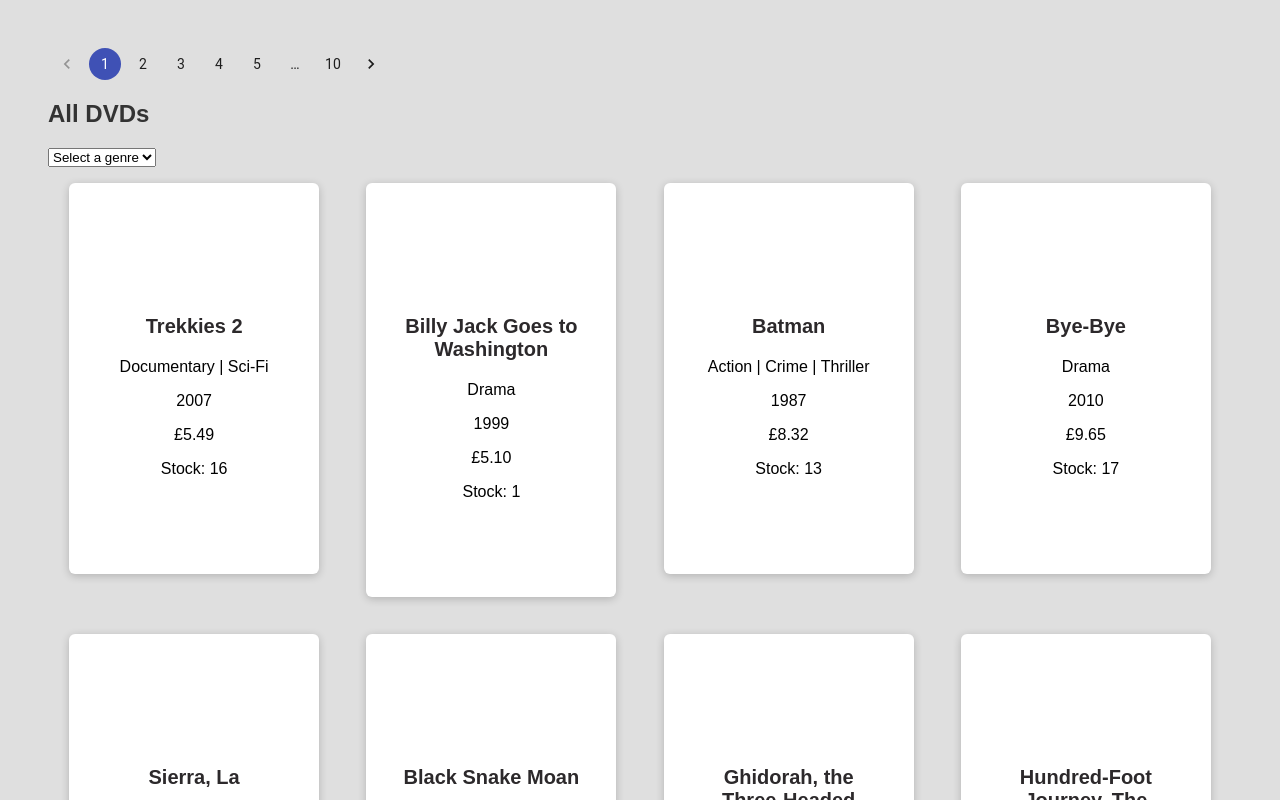
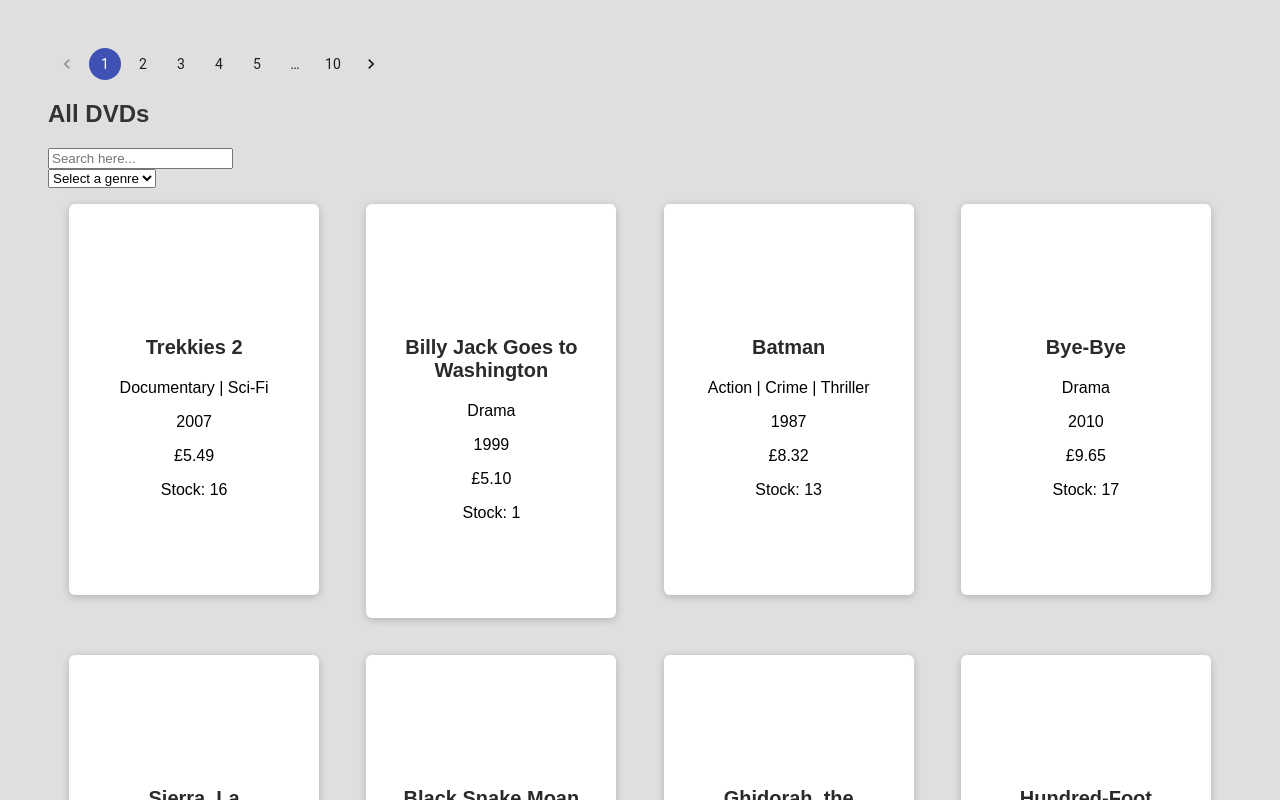
Before and after one commit to kely-rufino/DVD_Store, a React (Create React App) app: page / in a window 1280 px wide. Shown: the top 800 px of the page. Built offline with nearby package versions, Linux system fonts and the light colour scheme.

Commit message:
add search

```diff
--- a/src/pages/AllDVDs.js
+++ b/src/pages/AllDVDs.js
@@ -10,9 +10,14 @@ function AllDVDsPage() {
   const [selectedGenre, setSelectedGenre] = useState(" ");
 
   const [selectedPage, setSelectedPage] = useState(1);
+  const [searchCriteria, setSearchCriteria] = useState("");
 
   const filteredMovies = DVDsStorage.filter((item) => {
     return selectedGenre === " " ? true : item.genre.includes(selectedGenre);
+  }).filter((item) => {
+    return searchCriteria !== ""
+      ? item.movie.toLowerCase().search(searchCriteria.toLowerCase()) !== -1
+      : true;
   });
 
   const movies = filteredMovies.slice(
@@ -43,6 +48,13 @@ function AllDVDsPage() {
         pageSize={pageSize}
       />
       <h1>All DVDs</h1>
+      <div>
+        <input
+          type="search"
+          onChange={(e) => setSearchCriteria(e.target.value)}
+          placeholder="Search here..."
+        />
+      </div>
       <FilterGenre onChange={setSelectedGenre} selectedGenre={selectedGenre} />
       <DVDsList DVDs={movies} />
     </section>
```
